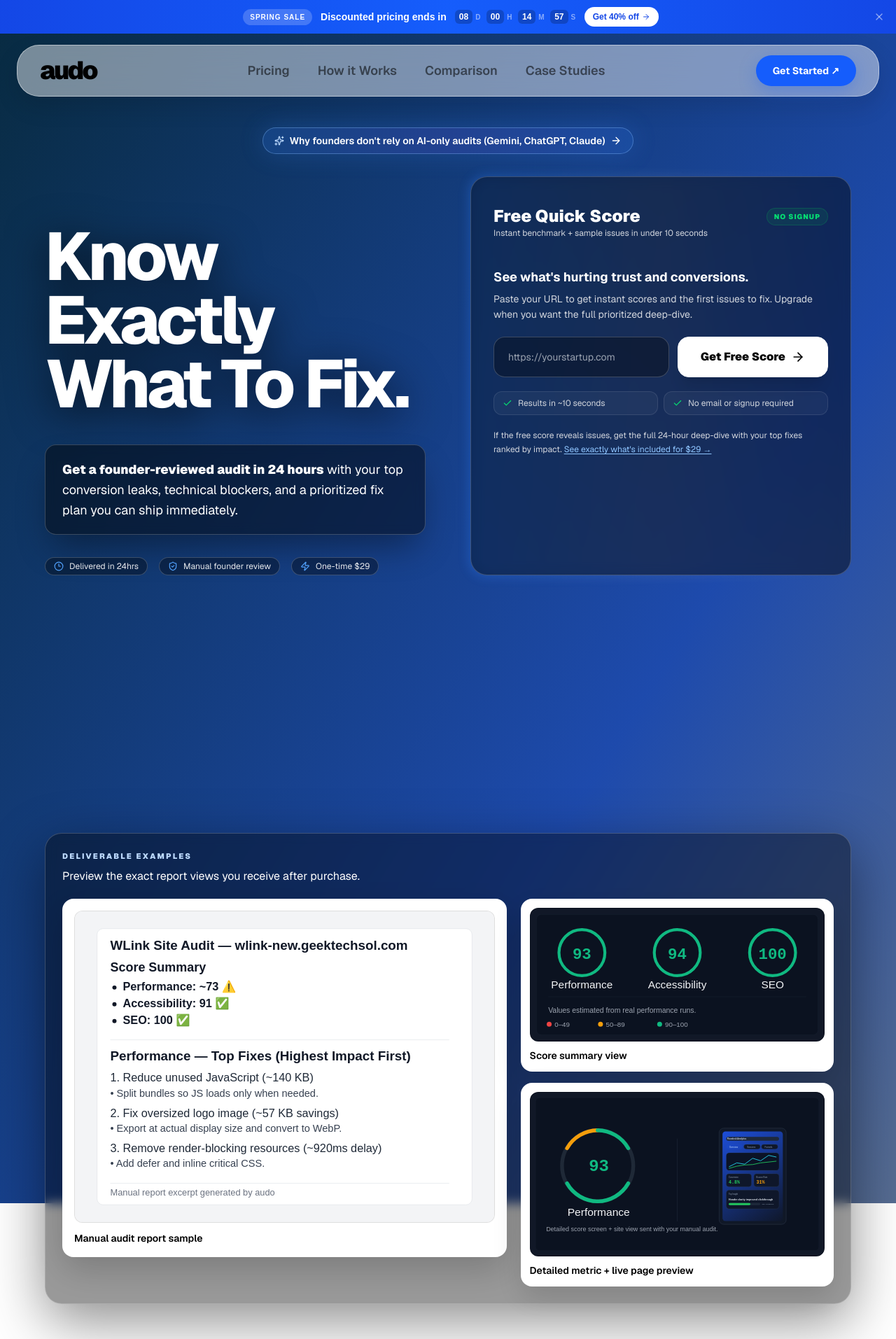
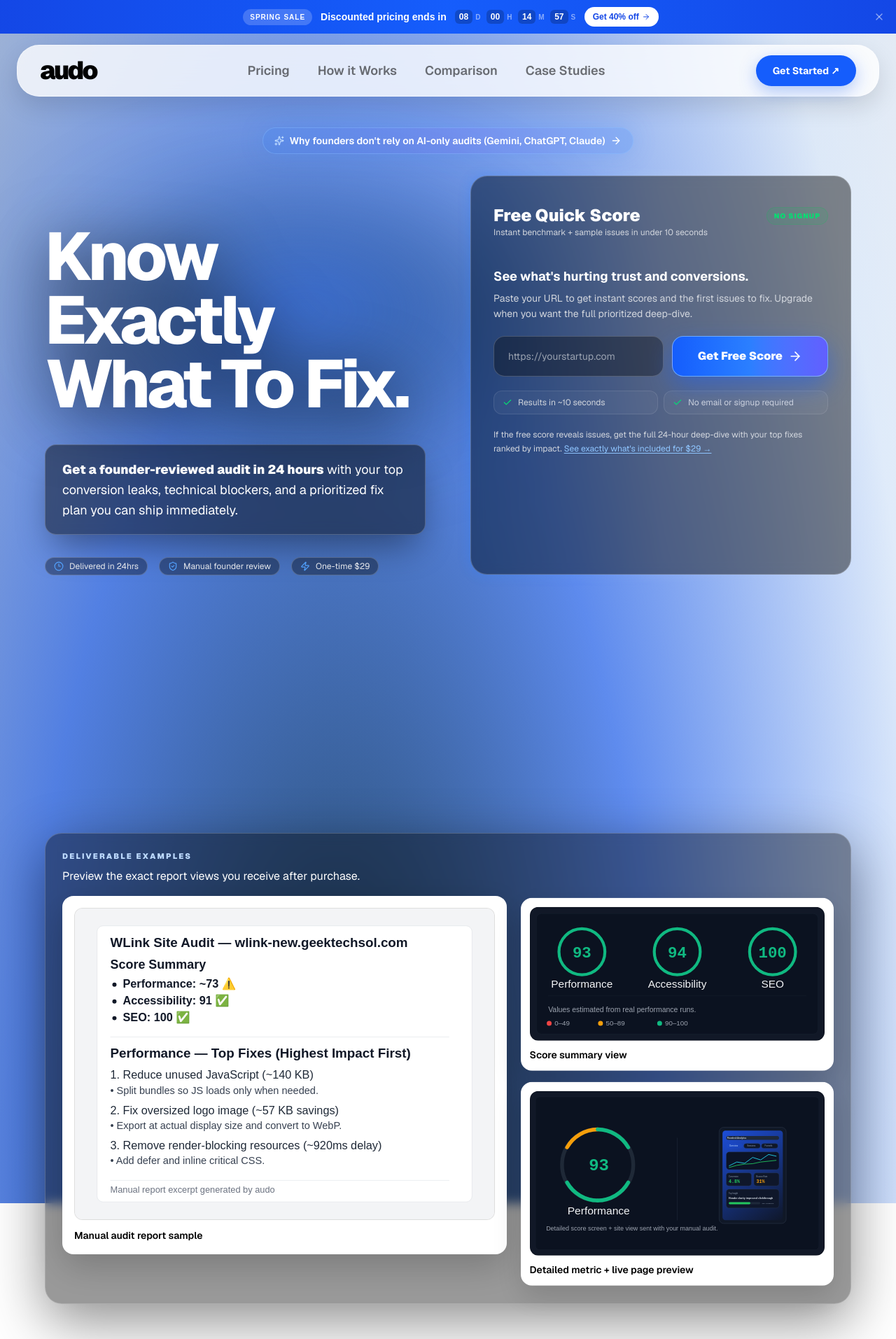
Before and after one commit to WafflesNZXT/first-check-lp, a Next.js app: page / in a window 1280 px wide. Shown: the top 1913 px of the page at 70% size. Built offline with nearby package versions, Linux system fonts and the light colour scheme.

Commit message:
Hero update

```diff
--- a/app/globals.css
+++ b/app/globals.css
@@ -94,6 +94,26 @@ a[href],
   }
 }
 
+@keyframes heroFloat {
+  0%,
+  100% {
+    transform: translateY(0px);
+  }
+  50% {
+    transform: translateY(-6px);
+  }
+}
+
+@keyframes heroFloatSoft {
+  0%,
+  100% {
+    transform: translateY(0px);
+  }
+  50% {
+    transform: translateY(-3px);
+  }
+}
+
 /* ============================================
    UTILITY CLASSES
    ============================================ */
@@ -121,6 +141,18 @@ a[href],
 .animate-slide-right {
   opacity: 0;
   animation: slideInRight 0.7s cubic-bezier(0.16, 1, 0.3, 1) forwards;
+}
+
+.hero-float {
+  animation: heroFloat 6.4s ease-in-out 1.2s infinite;
+}
+
+.hero-float-delayed {
+  animation: heroFloat 7s ease-in-out 1.8s infinite;
+}
+
+.hero-float-soft {
+  animation: heroFloatSoft 6.8s ease-in-out 1.4s infinite;
 }
 
 /* ============================================
@@ -195,9 +227,13 @@ a[href],
   .reveal,
   .reveal-scale,
   .reveal-stagger,
-  .reveal-stagger > * {
+  .reveal-stagger > *,
+  .hero-float,
+  .hero-float-delayed,
+  .hero-float-soft {
     opacity: 1 !important;
     transform: none !important;
     transition: none !important;
+    animation: none !important;
   }
 }
--- a/app/page.tsx
+++ b/app/page.tsx
@@ -101,13 +101,14 @@ export default function Home() {
     <main className="relative min-h-screen bg-[#0a0a0a] text-white selection:bg-blue-500/30 font-sans">
       <div className="absolute inset-0 pointer-events-none z-0">
         <div className="absolute inset-0 bg-[#0a0a0a]" />
-        <div className="absolute inset-0 bg-[linear-gradient(122deg,rgba(8,47,73,0.9)_0%,rgba(37,99,235,0.72)_34%,rgba(191,219,254,0.52)_58%,rgba(226,232,240,0.74)_74%,rgba(245,247,250,0.92)_88%,rgba(255,255,255,1)_100%)]" />
+        <div className="absolute inset-0 bg-[radial-gradient(120%_90%_at_38%_34%,rgba(8,47,73,0.9)_0%,rgba(37,99,235,0.72)_30%,rgba(191,219,254,0.4)_56%,rgba(226,232,240,0.2)_74%,rgba(245,247,250,0.1)_100%),radial-gradient(115%_95%_at_100%_38%,rgba(255,255,255,1)_0%,rgba(252,253,255,0.96)_34%,rgba(248,250,252,0.9)_64%,rgba(241,245,249,0.7)_100%)]" />
       </div>
 
       <Nav />
 
       {/* HERO */}
       <section className="relative isolate pt-5 md:pt-7 pb-20 md:pb-24 px-6 overflow-visible font-sans z-10">
+        <div className="pointer-events-none absolute left-1/2 md:left-[34%] top-28 md:top-24 -translate-x-1/2 h-[300px] md:h-[420px] w-[90vw] md:w-[760px] z-10 bg-[radial-gradient(ellipse_at_center,rgba(37,99,235,0.5)_0%,rgba(8,47,73,0.38)_36%,rgba(8,47,73,0.16)_58%,rgba(8,47,73,0)_78%)] blur-3xl" />
 
         <div className="relative z-20 max-w-6xl mx-auto mt-2 md:mt-3 lg:mt-4 mb-5 md:mb-6 lg:mb-8 flex items-center justify-center">
           <button
@@ -142,7 +143,7 @@ export default function Home() {
                 24-Hour Human Deep-Dive
               </span>
 
-              <h1 className="hero-title text-5xl md:text-8xl font-extrabold tracking-tighter text-white text-center md:text-left leading-[0.95] py-2 drop-shadow-[0_10px_30px_rgba(0,0,0,0.7)]">
+              <h1 className="hero-title relative z-10 text-5xl md:text-8xl font-extrabold tracking-tighter text-white text-center md:text-left leading-[0.95] py-2 drop-shadow-[0_16px_45px_rgba(0,0,0,0.72)]">
                 Know Exactly <br /> What To Fix.
               </h1>
 
@@ -167,7 +168,7 @@ export default function Home() {
             </div>
 
             {/* Free Quick Score Widget */}
-            <div className="relative h-full">
+            <div className="relative h-full hero-float">
               <div className="absolute -inset-0.5 bg-gradient-to-r from-blue-500/40 via-white/10 to-transparent rounded-3xl blur opacity-80" />
               <div className="relative bg-black/45 border border-white/20 rounded-3xl px-6 pb-7 pt-9 md:px-8 md:pb-10 md:pt-11 backdrop-blur-sm h-full min-h-[450px] md:min-h-[530px] flex flex-col">
                 <div className="flex items-start justify-between gap-4 mb-6">
@@ -203,7 +204,7 @@ export default function Home() {
                             />
                             <button
                               type="submit"
-                              className="bg-white text-black border border-white font-black px-8 py-4 rounded-2xl hover:bg-blue-500 hover:text-white hover:border-blue-400 transition-all active:scale-95 flex items-center justify-center gap-2 whitespace-nowrap shadow-xl"
+                              className="hero-cta bg-gradient-to-r from-blue-600 via-blue-500 to-indigo-500 text-white border border-blue-300/70 font-black px-9 py-4 rounded-2xl hover:from-blue-500 hover:via-blue-400 hover:to-indigo-400 hover:border-blue-200 transition-all active:scale-95 flex items-center justify-center gap-2 whitespace-nowrap shadow-[0_14px_34px_rgba(37,99,235,0.55)]"
                             >
                               Get Free Score
                               <ArrowRight className="w-5 h-5" />
@@ -338,14 +339,14 @@ export default function Home() {
             </div>
 
             <div className="grid grid-cols-1 lg:grid-cols-12 gap-4 md:gap-5 items-start">
-              <article className="lg:col-span-7 rounded-2xl border border-white/20 bg-white p-3 md:p-4 shadow-[0_18px_50px_rgba(0,0,0,0.2)]">
+              <article className="lg:col-span-7 rounded-2xl border border-white/20 bg-white p-3 md:p-4 shadow-[0_18px_50px_rgba(0,0,0,0.2)] hero-float-delayed">
                 <div className="rounded-xl overflow-hidden border border-black/10 bg-[#f7f7f7]">
                   <Image src="/audit-report-sample.svg" alt="Sample audit report output" width={1400} height={1040} className="w-full h-auto" />
                 </div>
                 <p className="mt-3 text-sm font-semibold text-black">Manual audit report sample</p>
               </article>
 
-              <div className="lg:col-span-5 space-y-4">
+              <div className="lg:col-span-5 space-y-4 hero-float-soft">
                 <article className="rounded-2xl border border-white/20 bg-white p-3 shadow-[0_16px_40px_rgba(0,0,0,0.15)]">
                   <div className="rounded-xl overflow-hidden border border-black/10 bg-[#0b1220]">
                     <Image src="/scores-overview-sample.svg" alt="Sample score summary view" width={1200} height={540} className="w-full h-auto" />
--- a/components/Nav.tsx
+++ b/components/Nav.tsx
@@ -18,7 +18,7 @@ export default function Nav() {
   return (
     <>
       <nav className="max-w-7xl mx-auto px-6 pt-2 md:pt-4 sticky top-0 md:top-[var(--announcement-offset,0px)] z-40 font-sans">
-        <div className="rounded-[2rem] border border-white/45 bg-white/45 backdrop-blur-xl shadow-[0_14px_34px_rgba(0,0,0,0.12)] px-5 md:px-8 py-3.5">
+        <div className="rounded-[2rem] border border-white/45 bg-white/80 backdrop-blur-xl shadow-[0_14px_34px_rgba(0,0,0,0.12)] px-5 md:px-8 py-3.5">
           <div className="flex justify-between items-center gap-4">
             <div className="flex items-center min-w-0">
               <Link href="/" aria-label="Home" className="text-3xl md:text-4xl font-black tracking-[-0.07em] lowercase text-black leading-none">
```
